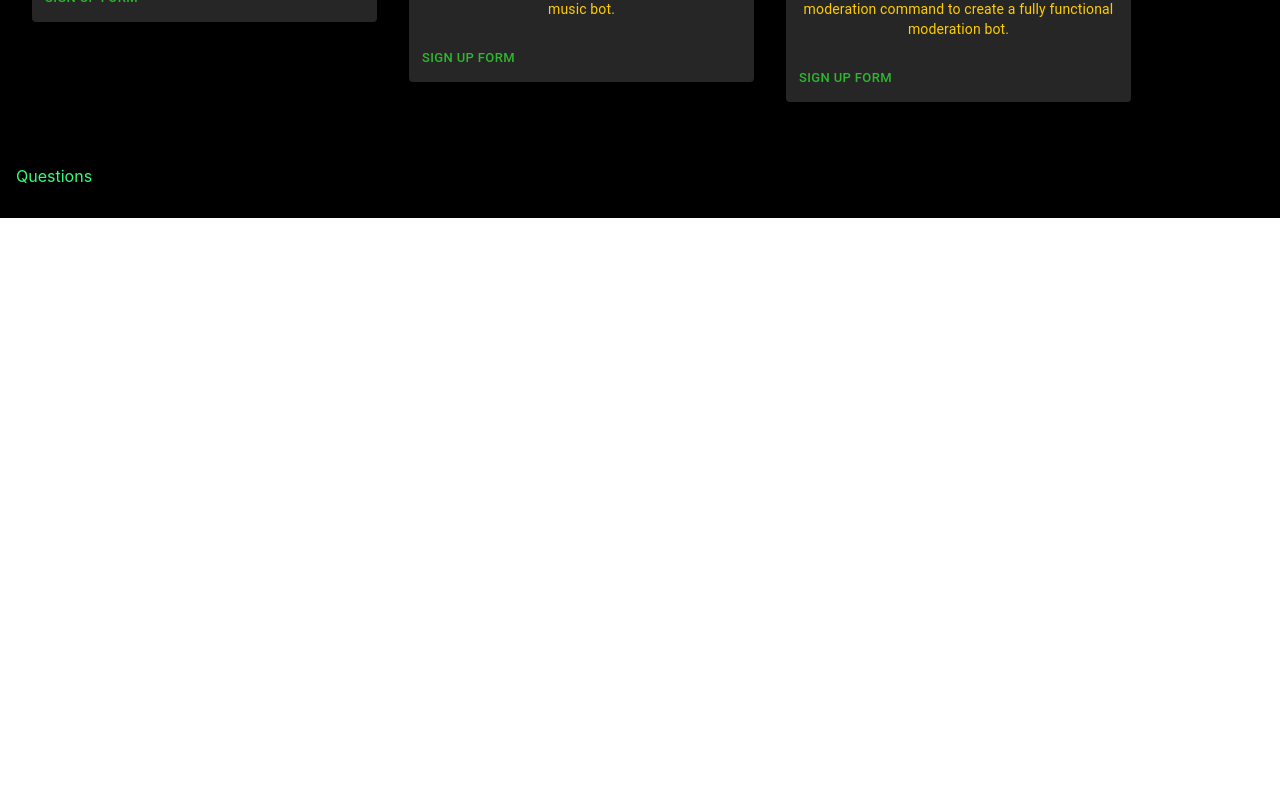
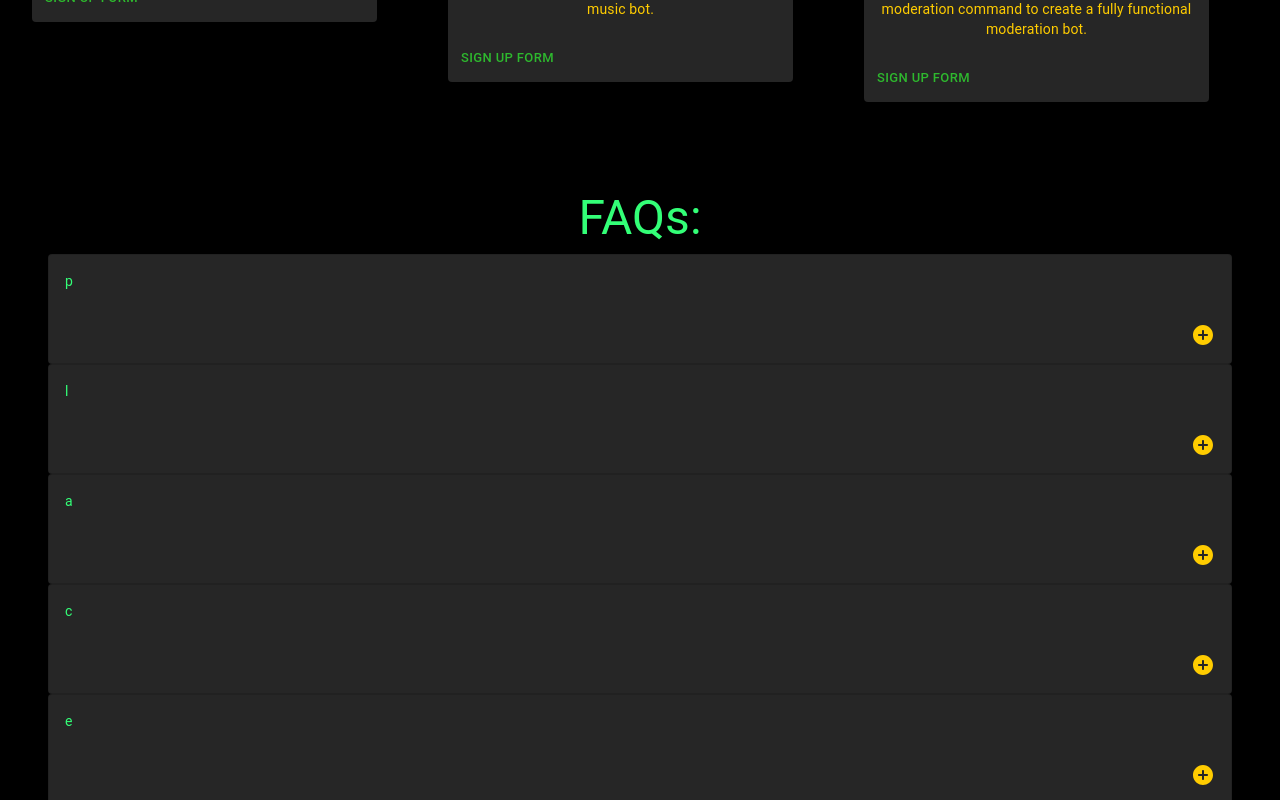
Before and after one commit to Thirteenhelens/V_Bot_Site, a React (Create React App) app: page / in a window 1280 px wide. Shown: the part 1000-1800 px from the top of the page. Before the commit the page ends 1218 px from the top, so only its background shows below. Built offline with nearby package versions, Linux system fonts and the light colour scheme.

Commit message:
Added content to FAQ section, with conditional button renders

```diff
--- a/package.json
+++ b/package.json
@@ -5,7 +5,7 @@
   "dependencies": {
     "@emotion/react": "^11.7.0",
     "@emotion/styled": "^11.6.0",
-    "@mui/icons-material": "^5.2.0",
+    "@mui/icons-material": "^5.3.1",
     "@mui/material": "^5.2.2",
     "@testing-library/jest-dom": "^5.16.0",
     "@testing-library/react": "^11.2.7",
--- a/src/components/AddCmdService/AddCmdService.jsx
+++ b/src/components/AddCmdService/AddCmdService.jsx
@@ -12,7 +12,6 @@ import {
 function AddCmdService() {
   return (
     <Grid container>
-      {/* <Grid item sx={3} /> */}
       <Grid item xs={12} sx={{ p: 2, textAlign: "center" }}>
         <Card sx={{ maxWidth: 345, backgroundColor: "secondary.semiDark" }}>
           <CardMedia
@@ -41,7 +40,6 @@ function AddCmdService() {
           </CardActions>
         </Card>
       </Grid>
-      {/*  <Grid item sx={3} /> */}
     </Grid>
   );
 }
--- a/src/components/App/App.jsx
+++ b/src/components/App/App.jsx
@@ -5,6 +5,8 @@ import NavBar from "../NavBar/NavBar.jsx";
 import Services from "../Services/Services.jsx";
 import Questions from "../Questions/Questions.jsx";
 import { createTheme, ThemeProvider } from "@mui/material/styles";
+// NEEDED????
+import { Grid } from "@mui/material";
 
 function App() {
   // Theme is what dictates the colors the site uses
@@ -28,14 +30,25 @@ function App() {
   });
 
   return (
-    <div>
+    <Grid container>
       <ThemeProvider theme={theme}>
-        <NavBar />
-        <About />
-        <Services />
-        <Questions />
+        <Grid item xs={12}>
+          <NavBar />
+        </Grid>
+
+        <Grid item xs={12}>
+          <About />
+        </Grid>
+
+        <Grid item xs={12}>
+          <Services />
+        </Grid>
+
+        <Grid item xs={12}>
+          <Questions />
+        </Grid>
       </ThemeProvider>
-    </div>
+    </Grid>
   );
 }
 
--- a/src/components/BaseService/BaseService.jsx
+++ b/src/components/BaseService/BaseService.jsx
@@ -16,10 +16,10 @@ function BaseService() {
       <Grid item xs={12} md={4} sx={{ p: 2, textAlign: "center" }}>
         <Card sx={{ maxWidth: 345, backgroundColor: "secondary.semiDark" }}>
           <CardMedia
+            height="200"
             component="img"
-            height="200"
+            alt="Discord Bot Image"
             image="https://external-content.duckduckgo.com/iu/?u=https%3A%2F%2Fi2.wp.com%2Fbeebom.com%2Fwp-content%2Fuploads%2F2018%2F02%2Fdiscord-bots.jpg%3Ffit%3D750%252C500%26ssl%3D1&f=1&nofb=1"
-            alt="Discord Bot Image"
           />
           <CardContent>
             <Typography
@@ -71,7 +71,7 @@ function BaseService() {
         </Card>
       </Grid>
       {/* End of Grid item #2 */}
-      <Grid item xs={4} sx={{ p: 2, textAlign: "center" }}>
+      <Grid item xs={12} md={4} sx={{ p: 2, textAlign: "center" }}>
         <Card sx={{ maxWidth: 345, backgroundColor: "secondary.semiDark" }}>
           <CardMedia
             component="img"
--- a/src/components/DatabaseService/DatabaseService.jsx
+++ b/src/components/DatabaseService/DatabaseService.jsx
@@ -12,7 +12,6 @@ import {
 function DatabaseService() {
   return (
     <Grid container>
-      {/* <Grid item sx={3} /> */}
       <Grid item xs={12} sx={{ p: 2, textAlign: "center" }}>
         <Card sx={{ maxWidth: 345, backgroundColor: "secondary.semiDark" }}>
           <CardMedia
@@ -39,7 +38,6 @@ function DatabaseService() {
           </CardActions>
         </Card>
       </Grid>
-      {/*  <Grid item sx={3} /> */}
     </Grid>
   );
 }
--- a/src/components/HostingService/HostingService.jsx
+++ b/src/components/HostingService/HostingService.jsx
@@ -12,7 +12,6 @@ import {
 function HostingService() {
   return (
     <Grid container>
-      {/* <Grid item sx={3} /> */}
       <Grid item xs={12} sx={{ p: 2, textAlign: "center" }}>
         <Card sx={{ maxWidth: 345, backgroundColor: "secondary.semiDark" }}>
           <CardMedia
@@ -40,7 +39,6 @@ function HostingService() {
           </CardActions>
         </Card>
       </Grid>
-      {/*  <Grid item sx={3} /> */}
     </Grid>
   );
 }
--- a/src/components/NavBar/NavBar.jsx
+++ b/src/components/NavBar/NavBar.jsx
@@ -4,8 +4,6 @@ import GitHubIcon from "@mui/icons-material/GitHub";
 import PaymentIcon from "@mui/icons-material/Payment";
 
 function NavBar() {
-  const githubClick = () => console.log("GitHub!");
-  const paymentClick = () => console.log("Payment!");
 
   return (
     <Box
--- /dev/null
+++ b/src/components/QuestionItem/QuestionItem.jsx
@@ -0,0 +1,66 @@
+// React Import
+import React from "react";
+
+// MUI Imports
+import {
+  Card,
+  styled,
+  Collapse,
+  IconButton,
+  Typography,
+  CardContent,
+  CardActions,
+} from "@mui/material";
+
+// MUI Icon Imports
+import AddCircleRoundedIcon from "@mui/icons-material/AddCircleRounded";
+import RemoveCircleRoundedIcon from "@mui/icons-material/RemoveCircleRounded";
+
+function QuestionItem({ a, q }) {
+  const [expanded, setExpanded] = React.useState(false);
+
+  const handleExpandClick = () => {
+    setExpanded(!expanded);
+  };
+
+  const ExpandMore = styled((props) => {
+    const { expand, ...other } = props;
+    return <IconButton {...other} />;
+  })(({ theme, expand }) => ({
+    transform: !expand ? "rotate(0deg)" : "rotate(180deg)",
+    marginLeft: "auto",
+    transition: theme.transitions.create("transform", {
+      duration: theme.transitions.duration.shortest,
+    }),
+  }));
+  return (
+    <Card variant="outlined" sx={{ backgroundColor: "secondary.semiDark" }}>
+      <CardContent onClick={handleExpandClick}>
+        <Typography variant="body2" color="primary.light">
+          {q}
+        </Typography>
+      </CardContent>
+      <CardActions>
+        <ExpandMore
+          expand={expanded}
+          aria-label="show more"
+          aria-expanded={expanded}
+          onClick={handleExpandClick}
+        >
+          {expanded ? (
+            <RemoveCircleRoundedIcon sx={{ color: "primary.main" }} />
+          ) : (
+            <AddCircleRoundedIcon sx={{ color: "secondary.main" }} />
+          )}
+        </ExpandMore>
+      </CardActions>
+      <Collapse in={expanded} timeout="auto" unmountOnExit>
+        <CardContent>
+          <Typography sx={{ color: "secondary.main" }}>{a}</Typography>
+        </CardContent>
+      </Collapse>
+    </Card>
+  );
+}
+
+export default QuestionItem;
--- a/src/components/Questions/Questions.jsx
+++ b/src/components/Questions/Questions.jsx
@@ -1,11 +1,27 @@
-import { Box } from "@mui/material";
+// React Import
+import React from "react";
+// MUI Imports
+import { Box, Grid, Typography } from "@mui/material";
+// Local File Import
+import QuestionItem from "../QuestionItem/QuestionItem";
 
 function Questions() {
-    return (
-      <Box color="primary.light" backgroundColor="secondary.dark" sx={{ p: 2 }}>
-        <p>Questions</p>
-      </Box>
-    );
+  const answers = ["p", "l", "a", "c", "e", "h", "o", "l", "d", "e", "r"];
+  const questions = ["p", "l", "a", "c", "e", "h", "o", "l", "d", "e", "r"];
+  return (
+    <Box color="primary.light" backgroundColor="secondary.dark" sx={{ p: 2 }}>
+      <Grid container sx={{ p: 4 }}>
+        <Grid item xs={12} sx={{ p: 1, textAlign: "center" }}>
+          <Typography variant="h3">FAQs:</Typography>
+        </Grid>
+        <Grid item xs={12}>
+          {questions.map((question, i) => {
+            return <QuestionItem a={answers} q={question} key={i} />;
+          })}
+        </Grid>
+      </Grid>
+    </Box>
+  );
 }
 
 export default Questions;
--- a/src/components/Services/Services.jsx
+++ b/src/components/Services/Services.jsx
@@ -95,7 +95,7 @@ function Services() {
           </BottomNavigation>
         </Grid>
         {/* End of Grid Item #3 */}
-        <Grid item sx={12}>
+        <Grid item xs={12}>
           {currentView}
         </Grid>
         {/* End of Grid Item #2 */}
```
Also changed, not shown: 1 other file (tests, documents, lock files or other folders).
